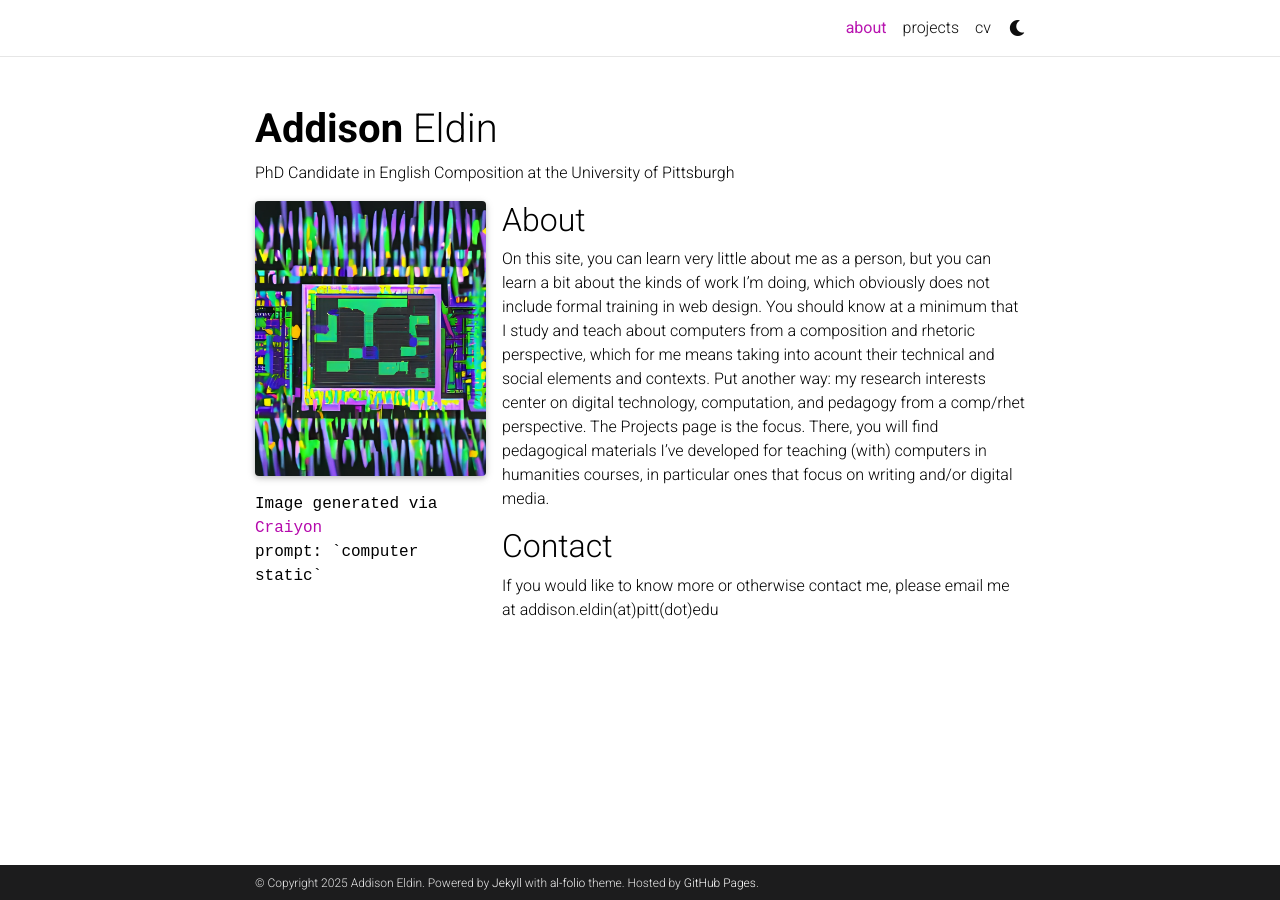
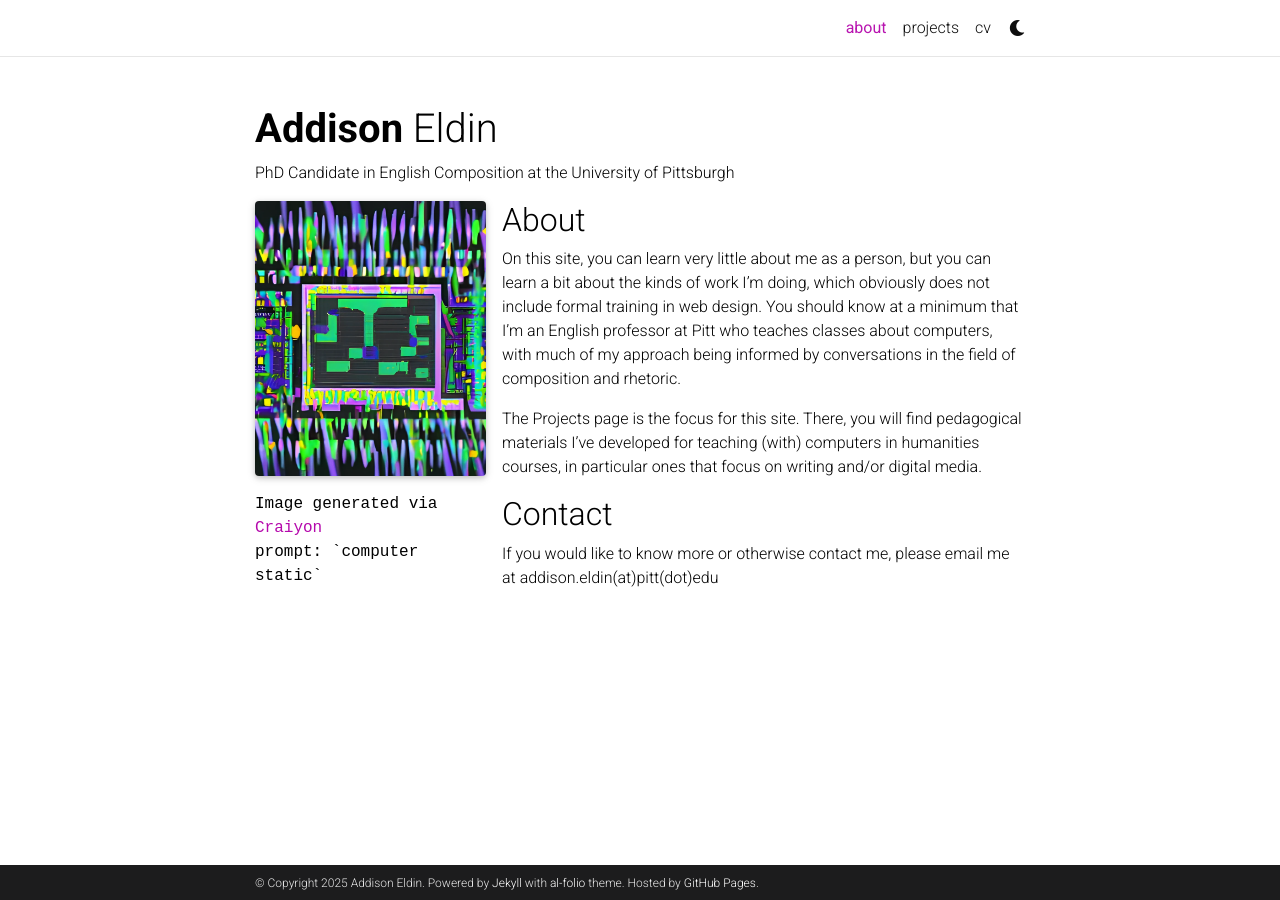
Before and after one commit to addeldin/addeldin.github.io, a Jekyll site: the page built from _pages/about.md, in a window 1280 px wide. Built offline with Jekyll 4.4.1, drawn with Linux system fonts in a browser that asks for light colours; full-size pictures stand in for the smaller copies a plugin makes; comment, search, counter and statistics services are not loaded; a style sheet for code colours, icons or effects is not loaded.

Commit message:
Clarified about page description of my current work

```diff
--- a/_pages/about.md
+++ b/_pages/about.md
@@ -19,8 +19,9 @@ social: false  # includes social icons at the bottom of the page
 ---
 ## About
 On this site, you can learn very little about me as a person, but you can learn a bit about the kinds of work I'm doing, which obviously does not include formal training in web design.
-You should know at a minimum that I study and teach about computers from a composition and rhetoric perspective, which for me means taking into acount their technical and social elements and contexts. Put another way: my research interests center on digital technology, computation, and pedagogy from a comp/rhet perspective.
-The Projects page is the focus. There, you will find pedagogical materials I've developed for teaching (with) computers in humanities courses, in particular ones that focus on writing and/or digital media.
+You should know at a minimum that I'm an English professor at Pitt who teaches classes about computers, with much of my approach being informed by conversations in the field of composition and rhetoric.
+
+The Projects page is the focus for this site. There, you will find pedagogical materials I've developed for teaching (with) computers in humanities courses, in particular ones that focus on writing and/or digital media.
 
 ## Contact
 If you would like to know more or otherwise contact me, please email me at addison.eldin(at)pitt(dot)edu
```
